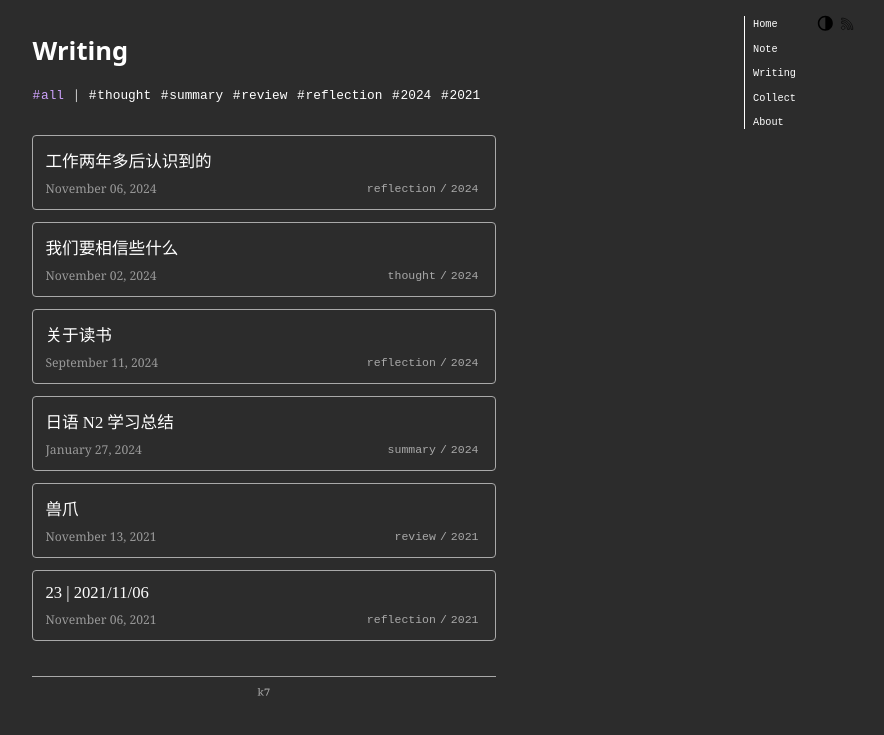
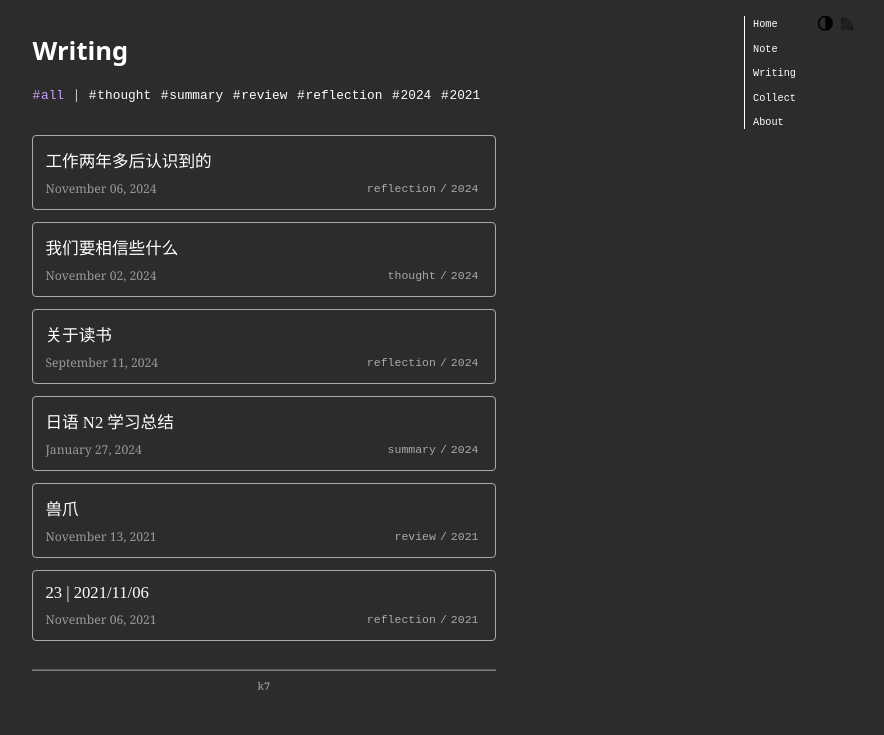
Before and after one commit to faithk7/faithk7.github.io, a Jekyll site: the page built from writing-index.html, in a window 1280 px wide. Shown: the top 735 px of the page, without its empty margins (376-1260 px from the left). Built offline with Jekyll 4.4.1, drawn with Linux system fonts in a browser that asks for light colours.

Commit message:
[style] for .c-writing-index-container::after text margin-bottom

```diff
--- a/_sass/_writing-index.scss
+++ b/_sass/_writing-index.scss
@@ -35,12 +35,12 @@
     height: 1px;
     background-color: darkgray;
     margin: 0 auto;
-    margin-top: 2rem;
+    margin-top: 1rem;
     position: absolute;
     bottom: -5px;
     left: 0;
     text-align: center;
-    transform: translateY(2.5rem);
+    transform: translateY(2rem);
     color: darkgray;
 }
 
```
